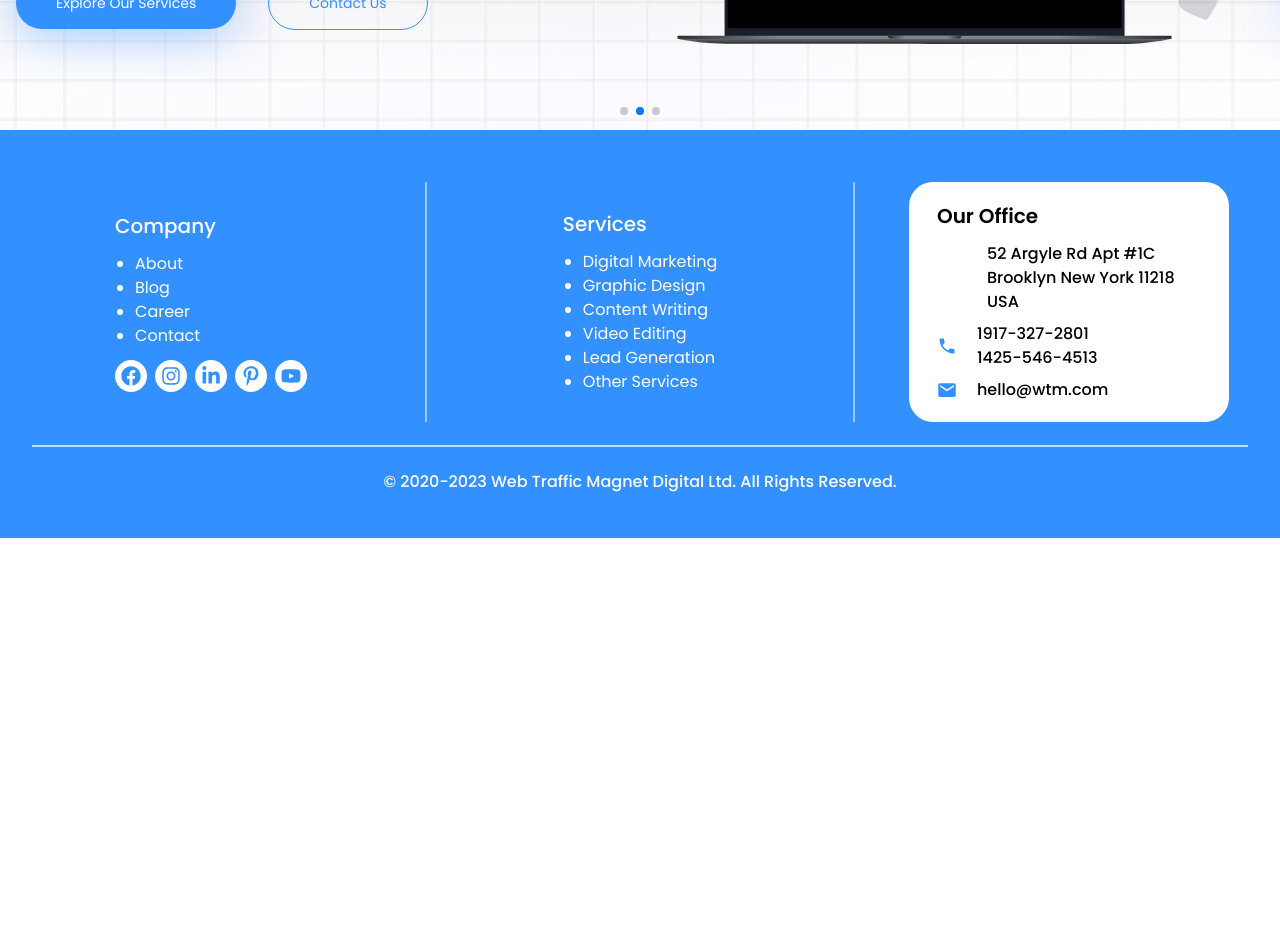
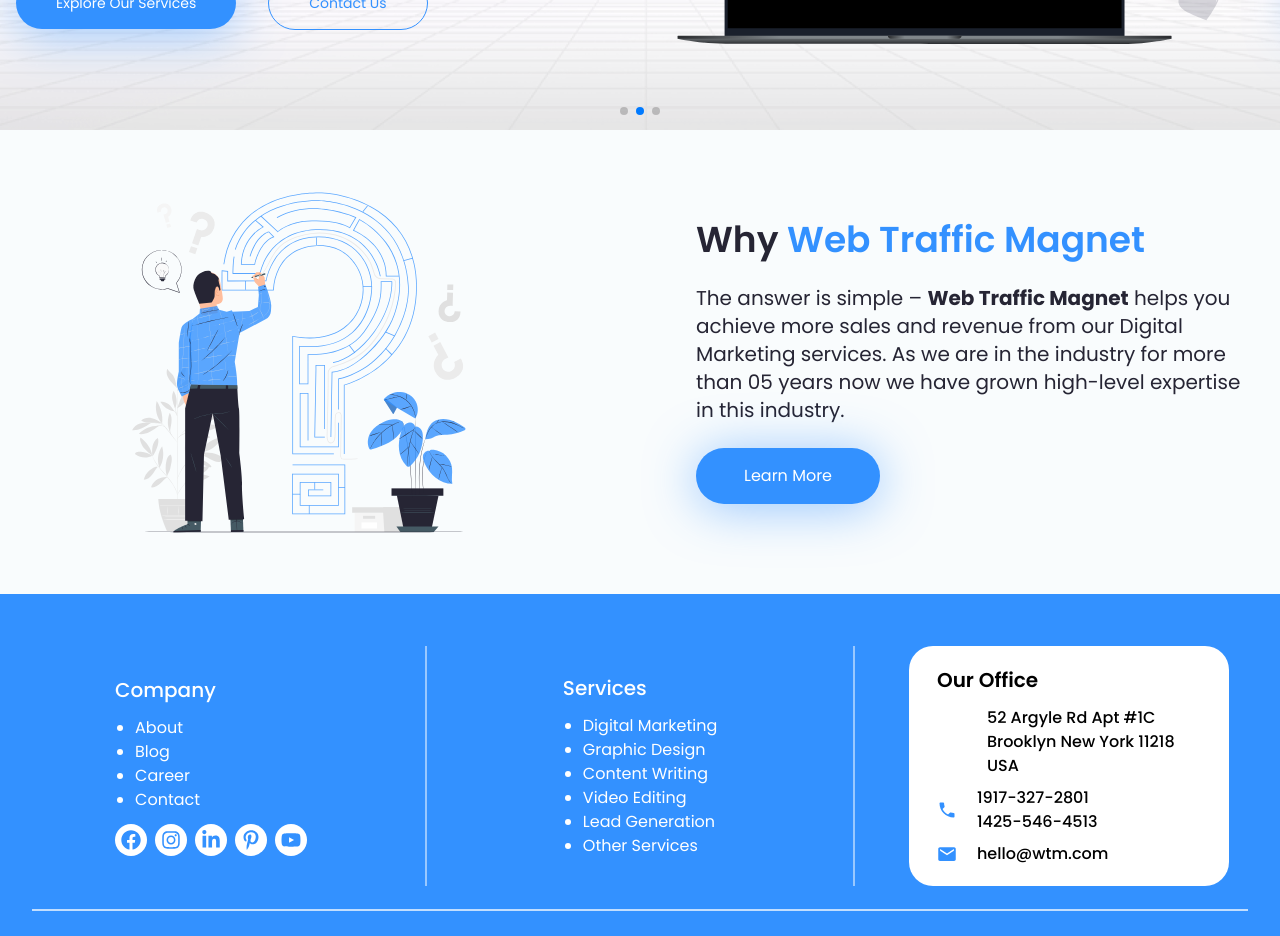
Before and after one commit to showrove-roy/web_traffic, a React (Vite) app: page / in a window 1280 px wide. Shown: the part 500-1436 px from the top of the page. Before the commit the page ends 1038 px from the top, so only its background shows below. Built offline with nearby package versions, Linux system fonts and the light colour scheme; some icons are missing.

Commit message:
documentary single card done

```diff
--- /dev/null
+++ b/src/Components/BlueButton/BlueButton.jsx
@@ -0,0 +1,12 @@
+import { Link } from "react-router-dom";
+
+// eslint-disable-next-line react/prop-types
+export const BlueButton = ({ btnLink, btnText }) => {
+  return (
+    <Link
+      to={`/${btnLink}`}
+      className='bg-blue text-white text-center py-4 px-12 rounded-full btnShadow hover:shadow-none'>
+      {btnText}
+    </Link>
+  );
+};
--- /dev/null
+++ b/src/Pages/Home/Documentary.jsx
@@ -0,0 +1,33 @@
+import illustrationWhy from "../../assets/illustration-why.svg";
+import illustrationgrow from "../../assets/illustration-grow.svg";
+import { BlueButton } from "../../Components/BlueButton/BlueButton";
+export const Documentary = () => {
+  return (
+    <>
+      <section>
+        <div>
+          <div className='flex flex-col md:flex-row justify-between md:gap-28 gap-5 items-center'>
+            <div className='md:w-1/2 w-full flex justify-center '>
+              <img src={`${illustrationWhy}`} alt='' className="max-w-sm w-full" />
+            </div>
+            <div className='md:w-1/2 w-full'>
+              <h3 className="text-black-10 font-semibold md:text-4xl text-2xl md:text-left text-center">
+                Why <span className="text-blue">Web Traffic Magnet</span>
+              </h3>
+              <p className="md:text-xl text-xs md:my-6 my-2 text-black-10 text-justify md:text-left max-w-lg md:max-w-none mx-auto">
+                The answer is simple – <strong>Web Traffic Magnet</strong> helps
+                you achieve more sales and revenue from our Digital Marketing
+                services. As we are in the industry for more than 05 years now
+                we have grown high-level expertise in this industry.
+              </p>
+              <div className="mt-4 flex justify-center md:justify-start">
+              <BlueButton btnLink={"#"} btnText={"Learn More"} />
+              </div>
+            </div>
+          </div>
+        </div>
+        <div></div>
+      </section>
+    </>
+  );
+};
--- a/src/Pages/Home/Home.jsx
+++ b/src/Pages/Home/Home.jsx
@@ -1,11 +1,15 @@
+import { Documentary } from "./Documentary";
 import { HeroSlider } from "./HeroSlider";
-
 
 export const Home = () => {
   return (
     <>
-      <HeroSlider/>
-      <section className='bg-[#F9FCFD]'></section>
+      {/* Hero section */}
+      <HeroSlider />
+      <section className='bg-[#F9FCFD] maxW1600 py-10'>
+        {/* Documentary section */}
+        <Documentary />
+      </section>
     </>
   );
 };
--- a/src/index.css
+++ b/src/index.css
@@ -8,10 +8,13 @@
   .maxW1280 {
     @apply max-w-7xl mx-auto w-full md:py-3 py-1 px-2 md:px-5 !important;
   }
+  .maxW1600 {
+    @apply max-w-[100rem] mx-auto w-full md:py-3 py-1 px-2 md:px-5;
+  }
   .heroBG {
-    background: url('./assets/pattern.png');
+    background: url("./assets/pattern.png") no-repeat center center / cover;
   }
-  .btnShadow{
-    box-shadow: 0px 4px 50px 0px rgba(51, 145, 255, 0.50);
+  .btnShadow {
+    box-shadow: 0px 4px 50px 0px rgba(51, 145, 255, 0.5);
   }
 }
```
Also changed, not shown: src/assets/illustration-grow.svg (added), src/assets/illustration-why.svg (added).
